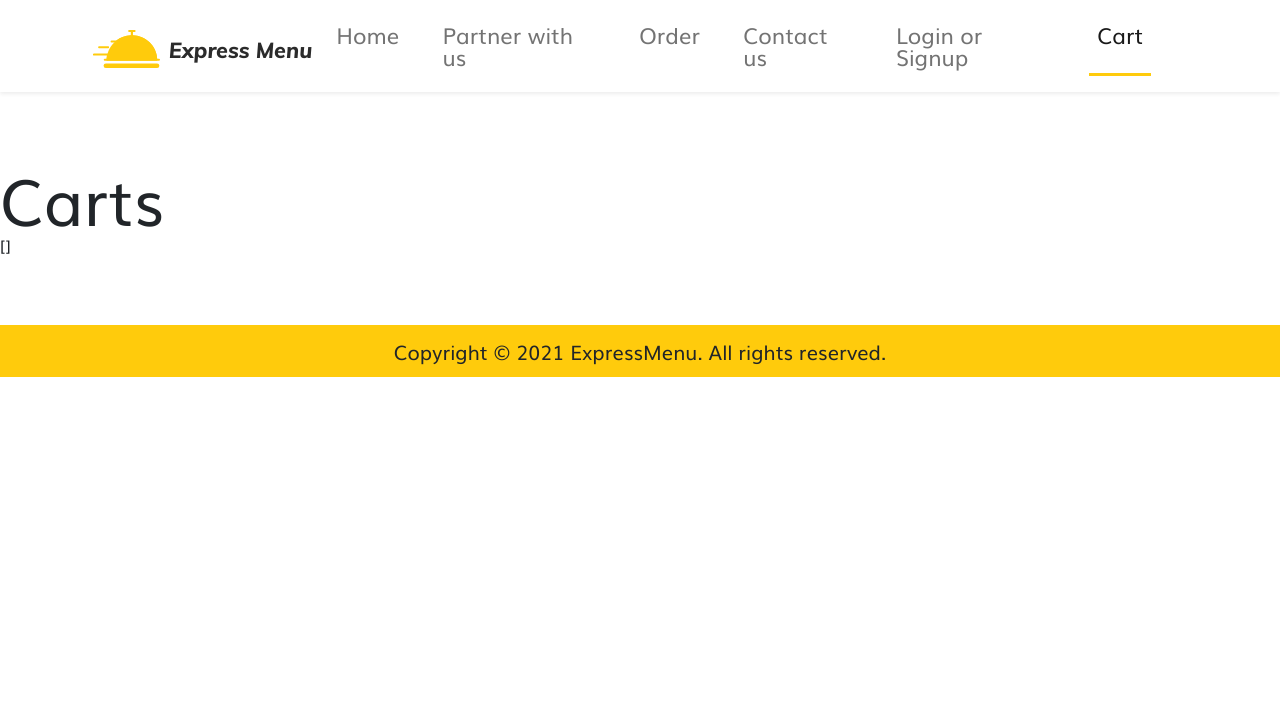
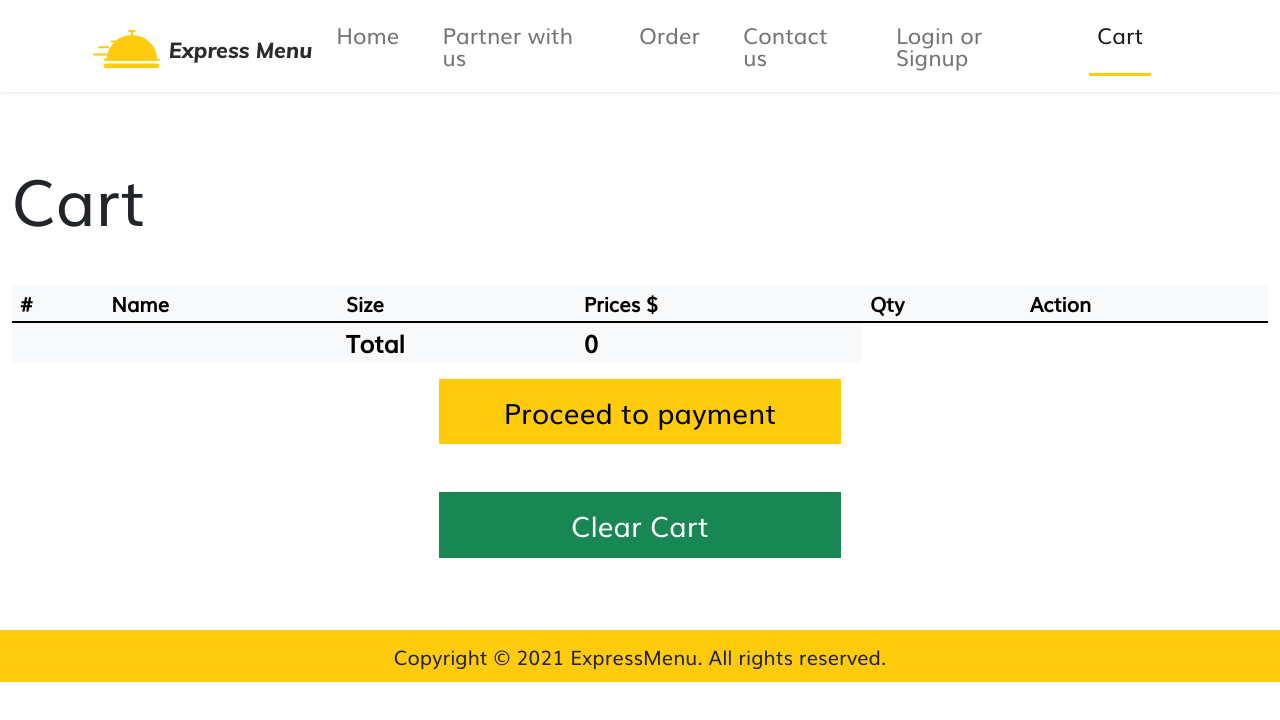
Before and after one commit to naseerahmadkhan/express-menu-ui, a React (Create React App) app: page /cart in a window 1280 px wide. Shown: the top 720 px of the page. Built offline with nearby package versions, Linux system fonts and the light colour scheme; what amazon-cognito-identity-js would draw is missing.

Commit message:
add to cart finished

```diff
--- a/src/Components/Counter/Counter.js
+++ b/src/Components/Counter/Counter.js
@@ -7,19 +7,18 @@ import {
   } from "react-bootstrap";
   import { PlusCircleFill, DashCircleFill } from "react-bootstrap-icons";
 
-const Counter = () => {
-    const [counter, setCounter] = useState(0)
+const Counter = (props) => {
   return <Container fluid className="">
     <Row>
         <Col>
-        <button onClick={()=>setCounter(prev => prev-1)}
+        <button onClick={()=>props.dec()}
         style={{background:"transparent",
 border: "0px none"}}>
         <DashCircleFill color="#ffcb0c" size={42}  />
         </button>
 
-        <span className="lead-2 m-4">{counter}</span>
-        <button onClick={()=>setCounter(prev => prev+1)}
+        <span className="lead-2 m-4">{props.val}</span>
+        <button onClick={()=>props.inc()}
         style={{background:"transparent",
 border: "0px none"}}>
         <PlusCircleFill color="#00CD70"  size={42} />
--- a/src/Pages/Cart/CartPage.js
+++ b/src/Pages/Cart/CartPage.js
@@ -1,15 +1,83 @@
-import React from 'react'
+import React,{useState} from 'react'
 import {useCart } from "react-use-cart";
+import {
+  Row,
+  Col,
+  Container,
+  Card,
+
+  Form
+  } from "react-bootstrap";
+  import Table from 'react-bootstrap/Table'
+  import {XLg} from "react-bootstrap-icons";
+  import Counter from "../../Components/Counter/Counter.js"
 
 const CartPage = () => {
-    const { items,emptyCart  } = useCart();
+    const { items,emptyCart,removeItem,updateItemQuantity  } = useCart();
+    let sum = 0
     // emptyCart();
+    const cartItem = items.map((item,ind)=>{
+      sum = sum+Number(item.price)
+      return(
+        <tr key={ind}>
+        <td>{ind+1}</td>
+        <td>{item.dishName}</td>
+        <td>{item.size}</td>
+        <td>{item.price}</td>
+        <td>
+        <Counter
+        inc={()=>updateItemQuantity(item.id, item.quantity + 1)}
+        dec={()=>updateItemQuantity(item.id, item.quantity - 1)}
+        val={item.quantity}/>
+        </td>
+        <td><button className="btn-danger w-25" onClick={()=>removeItem(item.id)}><XLg/></button></td>
+      </tr>
+
+      )
+    })
   return (
-    <div className='mt-6'>
-        <h1 className='display-3'>Carts</h1>
-        <p>{JSON.stringify(items)}</p>
-    </div>
-  )
+    <Container fluid className="mt-6">
+      <h1 className="display-3 mb-5">Cart</h1>
+      {/* <p>{JSON.stringify(items)}</p> */}
+      <Table hover variant="light">
+        <thead>
+          <tr className="lead fw-bold">
+            <th>#</th>
+            <th>Name</th>
+            <th>Size</th>
+            <th>Prices $</th>
+            <th>Qty</th>
+            <th>Action</th>
+          </tr>
+        </thead>
+        <tbody>
+        {cartItem}
+        <tr>
+        <td></td>
+        <td></td>
+      <td className="lead-2 fw-bold" colSpan={1}>Total</td>
+      <td className="lead-2 fw-bold">{sum}</td>
+     </tr>
+        </tbody>
+      </Table>
+
+
+      <Row className="mb-5">
+        <Col className="text-center" md={{span:4,offset:4}}>
+          <button className="btn-warning w-100 p-3">
+            <span className="h3">Proceed to payment</span>
+          </button>
+        </Col>
+      </Row>
+      <Row>
+        <Col className="text-center" md={{span:4,offset:4}}>
+          <button className="btn-success w-100 p-3" onClick={emptyCart}>
+            <span className="h3">Clear Cart</span>
+          </button>
+        </Col>
+      </Row>
+    </Container>
+  );
 }
 
 export default CartPage
```
